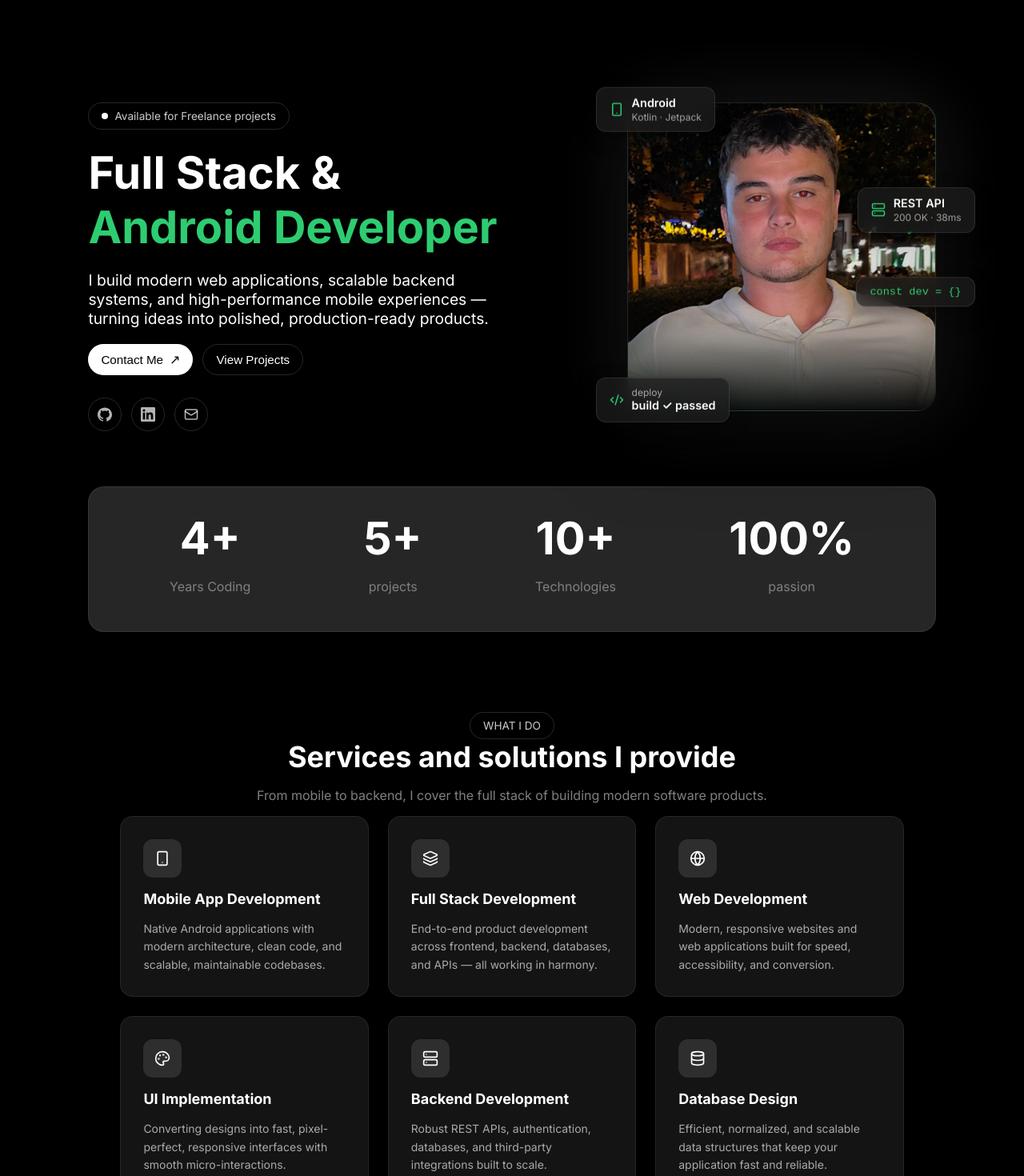
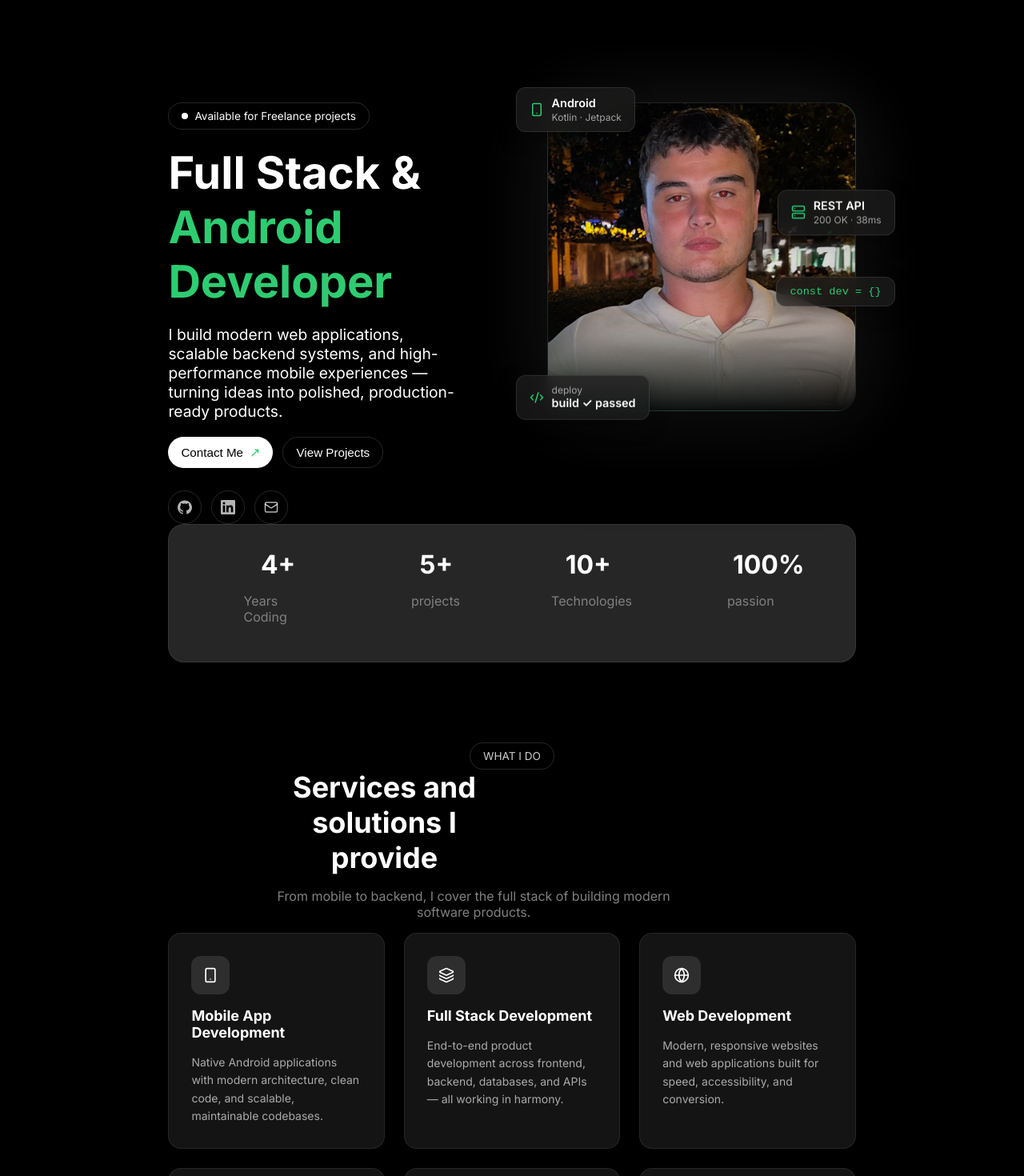
Before and after one commit to nikolavujovic04/Portfolio, a React (Vite) app in the folder frontend/: page / in a window 1280 px wide. Shown: the part 80-1550 px from the top of the page at 80% size. Built offline with nearby package versions, Linux system fonts and the light colour scheme.

Commit message:
Kreirana about sekcija

```diff
--- a/frontend/src/App.css
+++ b/frontend/src/App.css
@@ -0,0 +1,3 @@
+.padd{
+  padding: 0 100px 0 100px;
+}
--- a/frontend/src/App.tsx
+++ b/frontend/src/App.tsx
@@ -2,14 +2,21 @@ import HeroSection from './sections/HeroSection'
 import Navbar from './components/NavBar'
 import StatsSection from './sections/StatsSection'
 import ServiceSection from './sections/ServiceSection'
+import AboutSection from './sections/AboutSection'
+import './App.css'
 
 function App() {
   return (
     <>
-      <Navbar />
+    <Navbar />
+    <div className='padd'>
       <HeroSection />
       <StatsSection></StatsSection>
       <ServiceSection></ServiceSection>
+      <AboutSection></AboutSection>
+    </div>
+
+
     </>
   )
 }
--- a/frontend/src/components/TopButton.tsx
+++ b/frontend/src/components/TopButton.tsx
@@ -1,8 +1,17 @@
 import '../styles/topbtn.css'
+import { useState } from 'react'
 
-const TopButton = ({dot, text}: {dot: boolean, text: string}) => {
+const TopButton = ({dot, text, color = "rgba(255, 255, 255, 0.8)", hoverable = false}: {dot: boolean, text: string, color: string, hoverable: boolean}) => {
+  const [hovered, setHovered] = useState(false)
   return(
-    <div className='hero_badge'>
+    <div className='hero_badge' style={{
+      color:color,
+      backgroundColor: hovered && hoverable ? color: 'transparent',
+      transition: 'background-color 0.2s ease'
+    }}
+    onMouseEnter={() => hoverable && setHovered(true)}
+    onMouseLeave={() => hoverable && setHovered(false)}
+    >
       {dot && <span className='hero_badge_dot'></span>}
       {text}
     </div>
--- /dev/null
+++ b/frontend/src/sections/AboutSection.tsx
@@ -0,0 +1,38 @@
+import aboutImage from '../assets/aboutimg.png'
+import '../styles/about.css'
+import TopButton from '../components/TopButton'
+
+const techStack = ['Kotlin', 'Java','Android','Laravel','JavaScript','React','Firebase','SQL','Git','Docker','REST APIs']
+
+const AboutSection = () => {
+  return(
+    <section className="about_section">
+      <div className="about_left">
+        <img src={aboutImage} alt="" className='about_image' />
+      </div>
+      <div className='about_right'>
+        <TopButton color='white' dot = {false} text = "ABOUT ME" hoverable={false}></TopButton>
+        <h2>Engineering software <br/>with <span>curiosity and care</span></h2>
+
+        <p>I'm a student at the <span>Faculty of Organizational Sciences</span>,
+          majoring in Information Systems and Technologies. My passion lies in software engineering —
+          designing systems that are both elegant and reliable.</p>
+
+        <p>I focus on <span>mobile and web development</span>, with a growing interest in scalable architectures
+          and modern technologies. I love taking a project from an idea all the way to a shipped, polished product.</p>
+          <p>Tech stack</p>
+        <div className='tech_stack'>
+          {
+            techStack.map(stack =>(
+              <div className='tech_margins'>
+                <TopButton dot = {false} color='grey' text={stack} hoverable={true}></TopButton>
+              </div>
+            ))
+          }
+        </div>
+      </div>
+    </section>
+  )
+}
+
+export default AboutSection
--- a/frontend/src/sections/HeroSection.tsx
+++ b/frontend/src/sections/HeroSection.tsx
@@ -9,7 +9,7 @@ const HeroSection = () => {
   return(
     <section className='hero'>
       <div className='hero_left'>
-        <TopButton dot = {true} text = "Available for Freelance projects"/>
+        <TopButton color = 'white' hoverable = {false} dot = {true} text = "Available for Freelance projects"/>
         <h1>Full Stack & <br />
         <span>Android Developer</span></h1>
         <p className='hero_subtitle'>
--- /dev/null
+++ b/frontend/src/styles/about.css
@@ -0,0 +1,48 @@
+.about_section{
+  display: flex;
+  align-items: center;
+  flex-direction: row;
+  margin-bottom: 200px;
+}
+.about_left{
+  width: 45%;
+  display: flex;
+  justify-content: flex-start;
+}
+
+.about_image {
+  width: 100%;
+  object-fit: cover;
+  border-radius: 24px;
+  mask-image: linear-gradient(to bottom, rgba(0,0,0,1) 70%, rgba(0,0,0,0) 100%);
+}
+
+.about_right{
+  padding-top: 100px;
+  width: 55%;
+  display: flex;
+  align-items: flex-start;  /* TopButton ide uz levu ivicu */
+  flex-direction: column;
+  justify-content: flex-start;  /* ide uz vrh */
+  align-self: flex-start;       /* ne centrira se vertikalno uz sliku */
+  padding-left: 40px;
+}
+
+h2{
+  font-size: xx-large;
+  max-width: 50%;
+}
+p{
+  max-width: 85%;
+}
+span{
+  color: #2ecc71;
+}
+.tech_stack{
+  display: flex;
+  flex-direction: row;
+  flex-wrap: wrap;
+}
+.tech_margins{
+  margin: 2px;
+}
--- a/frontend/src/styles/service.css
+++ b/frontend/src/styles/service.css
@@ -13,14 +13,13 @@
   justify-content: center;
   align-items: center;
   flex-direction: column;
-  margin-bottom: 30px;
+  margin-bottom: 200px;
 }
 
 .service_dev {
   display: grid;
   grid-template-columns: repeat(3, 1fr);
   gap: 24px;
-  padding: 0 40px;
 }
 
 .service_card {
@@ -30,8 +29,17 @@
   align-items: flex-start;
   padding: 28px;
   border-radius: 16px;
+  gap: 16px;
   border: 1px solid rgba(255, 255, 255, 0.08);
-  gap: 16px;
+  transition: transform 0.8s ease, border-colorc 0.8s ease;
+}
+.service_card:hover{
+  transform: translateY(-6px);
+  border: 1px solid rgba(255, 255, 255, 0.211);
+}
+
+.service_card:hover .icon{
+  border: 1px solid rgba(255, 255, 255, 0.211);
 }
 
 .icon {
```
Also changed, not shown: frontend/src/assets/aboutimg.png (added).
